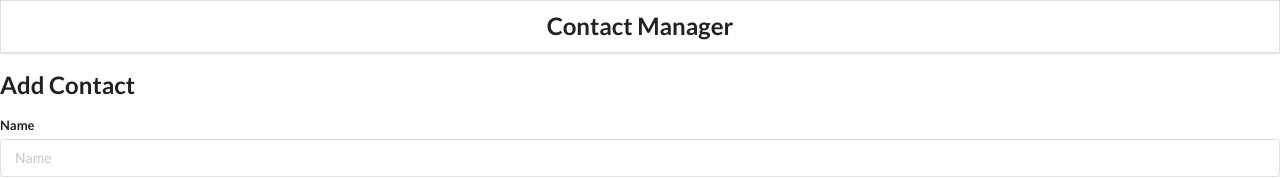
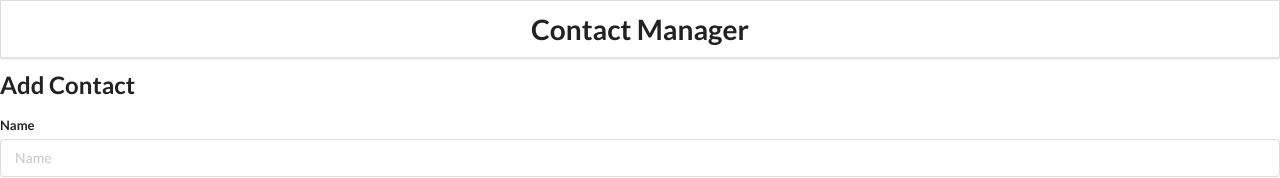
Before and after one commit to Amir-Pourhadi/Contact-Manager, a React (Create React App) app: page / in a window 1280 px wide. Shown: the top 178 px of the page. Built offline with nearby package versions, Linux system fonts and the light colour scheme.

Commit message:
h2 to h1

```diff
--- a/src/components/Header.jsx
+++ b/src/components/Header.jsx
@@ -2,7 +2,7 @@ export default function Header() {
 	return (
 		<div className="ui fixed menu">
 			<div className="ui container center">
-				<h2>Contact Manager</h2>
+				<h1>Contact Manager</h1>
 			</div>
 		</div>
 	);
```
